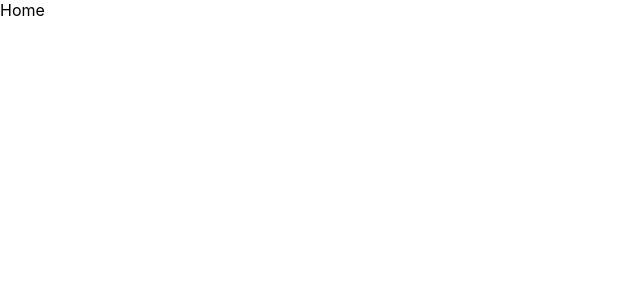
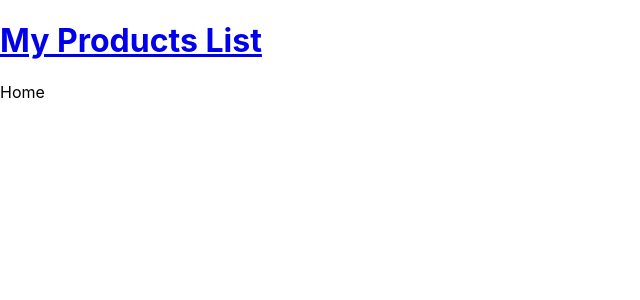
Before and after one commit to DiegoVargasM/frontend_product_lister, a React (Create React App) app: page / in a window 1280 px wide. Shown: the top 300 px of the page, without its empty margins (0-640 px from the left). Built offline with nearby package versions, Linux system fonts and the light colour scheme.

Commit message:
Add navbar component

```diff
--- a/src/App.js
+++ b/src/App.js
@@ -2,11 +2,13 @@ import { BrowserRouter, Routes, Route } from 'react-router-dom'
 
 //paginas y componentes
 import { Home } from './pages/Home'
+import { Navbar } from './components/Navbar'
 
 function App() {
   return (
     <div className="App">
       <BrowserRouter>
+        <Navbar />
         <div className="pages">
           <Routes>
             <Route
--- /dev/null
+++ b/src/components/Navbar.js
@@ -0,0 +1,13 @@
+import { Link } from "react-router-dom";
+
+export const Navbar = () => {
+  return (
+    <header>
+      <div className="container">
+        <Link to="/">
+          <h1>My Products List</h1>
+        </Link>
+      </div>
+    </header>
+  );
+};
```
